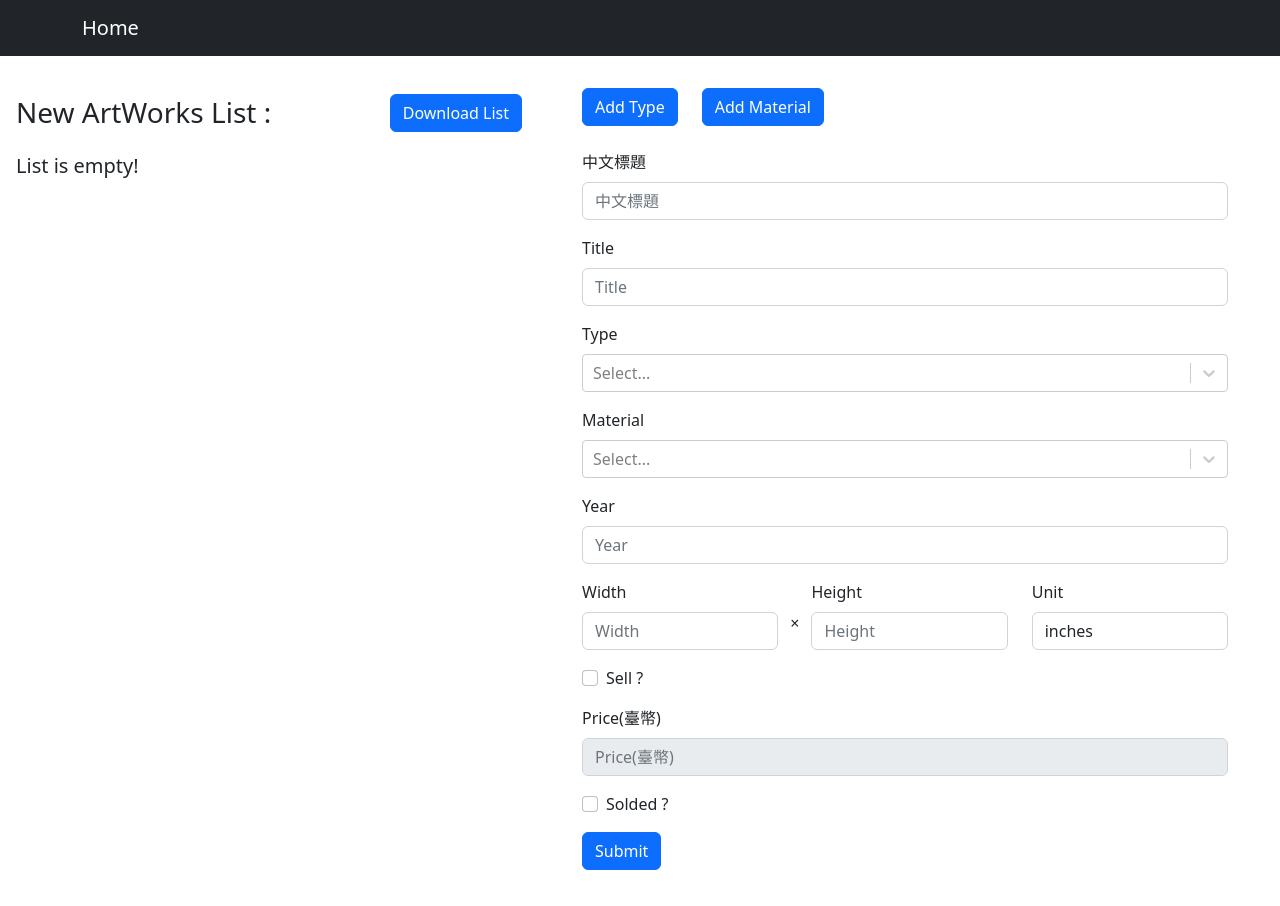
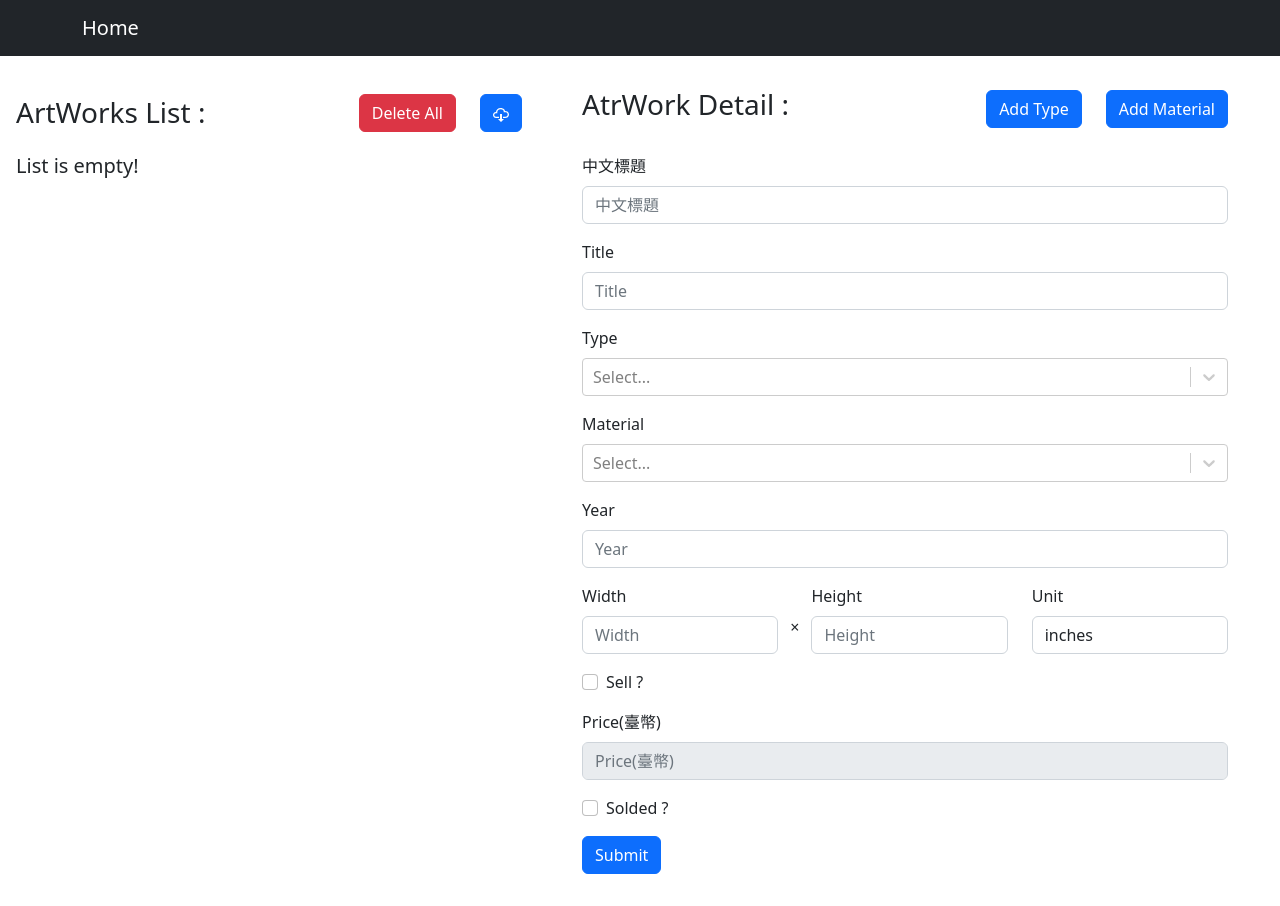
Before and after one commit to andytseng1993/create-artworks-list, a React (Vite) app in the folder client/: page / in a window 1280 px wide. Built offline with nearby package versions, Linux system fonts and the light colour scheme.

Commit message:
Add delete all function

```diff
--- a/client/package.json
+++ b/client/package.json
@@ -19,6 +19,7 @@
     "@vitejs/plugin-react": "^3.0.0",
     "bootstrap": "^5.2.3",
     "react-bootstrap": "^2.7.2",
+    "react-icons": "^4.7.1",
     "react-redux": "^8.0.5",
     "react-router-dom": "^6.8.1",
     "react-select": "^5.7.0",
--- a/client/src/components/ArtworkLists.jsx
+++ b/client/src/components/ArtworkLists.jsx
@@ -1,7 +1,9 @@
 import { Accordion, Button, ListGroup, Stack } from 'react-bootstrap'
-import { deleteArtwork } from '../redux/actions/listActions'
+import { deleteAllArtworks, deleteArtwork } from '../redux/actions/listActions'
 import { useDispatch, useSelector } from 'react-redux'
 import { useMemo, useRef } from 'react'
+import { GoCloudDownload } from 'react-icons/go'
+import { RiDeleteBin7Fill } from 'react-icons/ri'
 
 const ArtworkLists = () => {
 	const artworks = useSelector((state) => state.lists)
@@ -35,13 +37,17 @@ const ArtworkLists = () => {
 		return fontString
 	}, [artworks])
 
-	const handleDelete = (id) => {
-		dispatch(deleteArtwork(id))
+	const handleDeleteAll = () => {
+		if (artworks.length === 0) return
+		dispatch(deleteAllArtworks())
 	}
 	const handleDownload = () => {
 		if (artworks.length === 0) return
 		downloadRef.current.click()
 		setTimeout(() => downloadFontSpiderRef.current.click(), 500)
+	}
+	const handleDelete = (id) => {
+		dispatch(deleteArtwork(id))
 	}
 	return (
 		<>
@@ -49,8 +55,15 @@ const ArtworkLists = () => {
 				direction="horizontal"
 				className="d-felx justify-content-between align-items-center"
 			>
-				<h3 className="my-4">New ArtWorks List :</h3>
-				<Button onClick={handleDownload}>Download List</Button>
+				<h3 className="my-4">ArtWorks List :</h3>
+				<Stack direction="horizontal" gap={4}>
+					<Button variant="danger" onClick={handleDeleteAll}>
+						Delete All
+					</Button>
+					<Button onClick={handleDownload} size="m">
+						<GoCloudDownload />
+					</Button>
+				</Stack>
 				<a
 					ref={downloadRef}
 					className="d-none hidden"
@@ -104,10 +117,11 @@ const ArtworkLists = () => {
 								</Accordion>
 								<Button
 									variant="danger"
-									size="sm"
+									size="m"
 									onClick={() => handleDelete(artwork.id)}
+									className="d-flex  align-items-center"
 								>
-									Delete
+									<RiDeleteBin7Fill />
 								</Button>
 							</Stack>
 						</ListGroup.Item>
--- a/client/src/components/CreateJson.jsx
+++ b/client/src/components/CreateJson.jsx
@@ -46,9 +46,12 @@ const CreateJson = () => {
 		const material = materials()
 		const artWorkDetail = {
 			id: uuidv4(),
-			title: [chineseTitleRef.current.value, titleRef.current.value],
-			thumbnail: `${titleRef.current.value}_min.jpg`,
-			src: `${titleRef.current.value}.jpg`,
+			title: [
+				chineseTitleRef.current.value.trim(),
+				titleRef.current.value.trim(),
+			],
+			thumbnail: `${titleRef.current.value.trim()}_min.jpg`,
+			src: `${titleRef.current.value.trim()}.jpg`,
 			type: [typeValuse.value, typeValuse.valueEg],
 			material: material,
 			year: Number(yearRef.current.value),
@@ -76,9 +79,17 @@ const CreateJson = () => {
 				<ArtworkLists />
 			</div>
 			<div className="col-7 my-3 px-5">
-				<Stack direction="horizontal" gap={4} className="mb-4">
-					<Button variant="primary">Add Type</Button>
-					<Button variant="primary">Add Material</Button>
+				<Stack
+					direction="horizontal"
+					gap={4}
+					className="mb-4 d-flex justify-content-between"
+				>
+					<h3>AtrWork Detail :</h3>
+
+					<Stack direction="horizontal" gap={4}>
+						<Button variant="primary">Add Type</Button>
+						<Button variant="primary">Add Material</Button>
+					</Stack>
 				</Stack>
 				<Form onSubmit={handleSubmit}>
 					<FormField
--- a/client/src/redux/actions/listActions.jsx
+++ b/client/src/redux/actions/listActions.jsx
@@ -19,3 +19,8 @@ export const deleteArtwork = (id) => {
 		payload: id,
 	}
 }
+export const deleteAllArtworks = () => {
+	return {
+		type: ACTIONS.DELETE_ALL_ARTWORK,
+	}
+}
--- a/client/src/redux/actions/types.jsx
+++ b/client/src/redux/actions/types.jsx
@@ -2,4 +2,5 @@ export const ACTIONS = {
 	GET_ARTWORKS: 'get_artworks',
 	ADD_ARTWORK: 'add_artwork',
 	DELETE_ARTWORK: 'delete_artwork',
+	DELETE_ALL_ARTWORK: 'delete_all_artwork',
 }
--- a/client/src/redux/reducers/listReducer.jsx
+++ b/client/src/redux/reducers/listReducer.jsx
@@ -1,13 +1,21 @@
 import { ACTIONS } from '../actions/types'
 
-export const listReducer = (state = [], action) => {
+const initial = JSON.parse(localStorage.getItem('list')) || []
+
+export const listReducer = (state = initial, action) => {
 	switch (action.type) {
 		case ACTIONS.GET_ARTWORKS:
 			return [...state]
 		case ACTIONS.ADD_ARTWORK:
+			localStorage.setItem('list', JSON.stringify([...state, action.payload]))
 			return [...state, action.payload]
 		case ACTIONS.DELETE_ARTWORK:
-			return state.filter((artwork) => artwork.id !== action.payload)
+			const newList = state.filter((artwork) => artwork.id !== action.payload)
+			localStorage.setItem('list', JSON.stringify(newList))
+			return newList
+		case ACTIONS.DELETE_ALL_ARTWORK:
+			localStorage.removeItem('list')
+			return []
 		default:
 			return state
 	}
```
Also changed, not shown: 1 other file (tests, documents, lock files or other folders).
